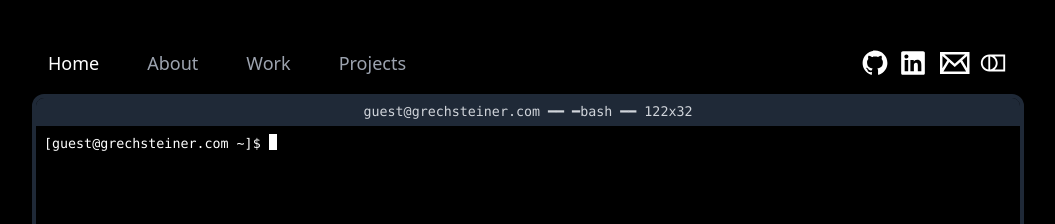
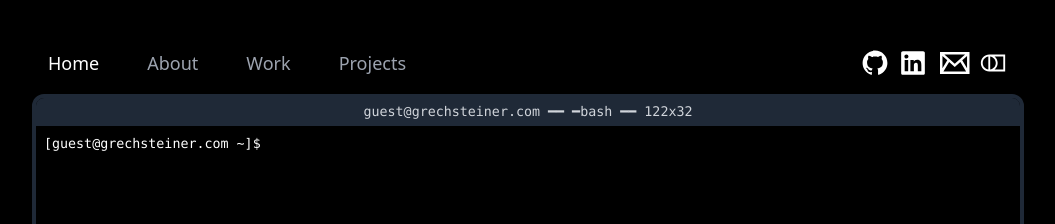
Before and after one commit to grechsteiner/grechsteiner.github.io, a React (Vite) app: page / in a window 1280 px wide. Shown: the top 224 px of the page, without its empty margins (144-1199 px from the left). Built offline with nearby package versions, Linux system fonts and the light colour scheme.

Commit message:
Terminal formatting done

```diff
--- a/src/components/Terminal.tsx
+++ b/src/components/Terminal.tsx
@@ -344,7 +344,6 @@ export default function Terminal({ }: TerminalProps): React.JSX.Element {
 
     return (
             <div ref={containerRef} className="flex flex-col h-full overflow-hidden bg-black text-white font-mono text-[10pt] rounded-xl border-4 border-gray-800">
-
                 <span ref={charMeasureRef} className="absolute font-mono text-[10pt]" style={{ visibility: 'hidden' }}>M</span>
 
                 <div className="flex items-center py-1 bg-gray-800">
@@ -362,35 +361,22 @@ export default function Terminal({ }: TerminalProps): React.JSX.Element {
                                     </div>
                                 )
                                 : (
-                                    <div className="pl-4">{line.content}</div>
+                                    <div className="pl-1">{line.content}</div>
                                 )}
                         </div>
                     ))}
 
                     <div className="flex items-center">
                         <span className="mr-2">[guest@grechsteiner.com ~]$</span>
-                        <div className="flex-grow relative">
                         <input
                             ref={inputRef}
                             type="text"
                             value={input}
                             onChange={(e) => setInput(e.target.value)}
                             onKeyDown={handleKeyDown}
-                                className="w-full bg-transparent outline-none caret-transparent"
+                            className="flex-grow bg-transparent outline-none caret-white"
                             autoFocus
                         />
-                            <div
-                                className="absolute top-0 left-0 pointer-events-none"
-                                style={{
-                                    position: 'absolute',
-                                    left: `${input.length * 0.6}em`,
-                                    width: '0.6em',
-                                    height: '1.2em',
-                                    backgroundColor: 'white'
-                                }}
-                            >
-                            </div>
-                        </div>
                     </div>
                 </div>
             </div>
```
Lines whose indentation alone changed are shown as unchanged.
